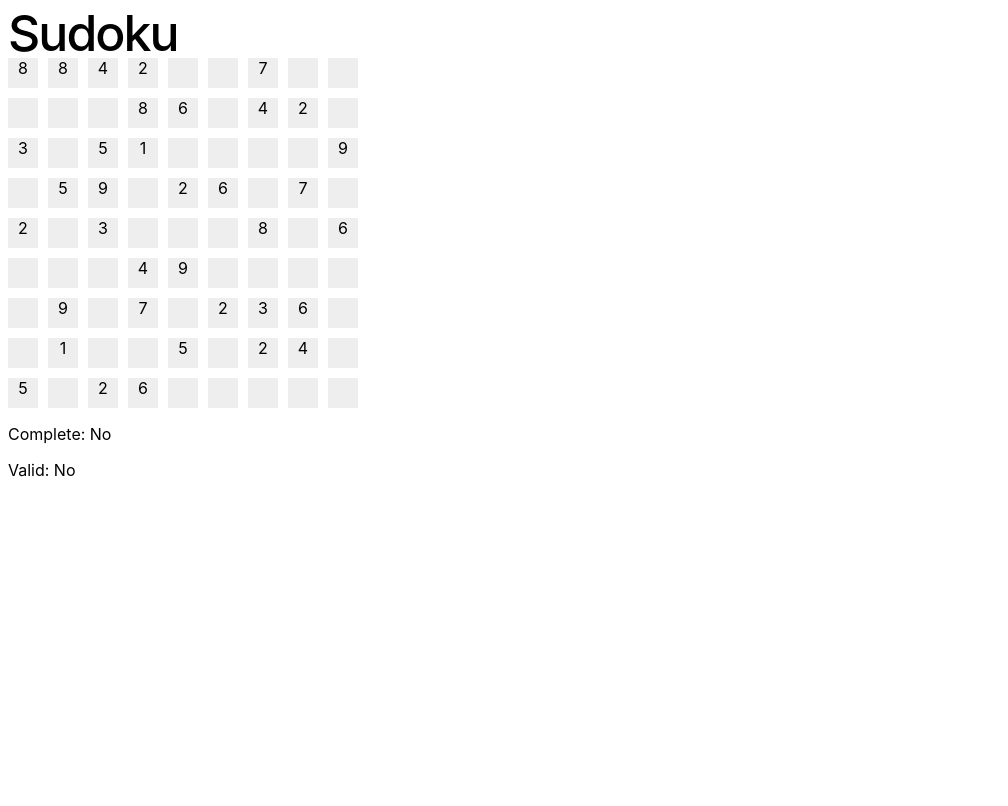
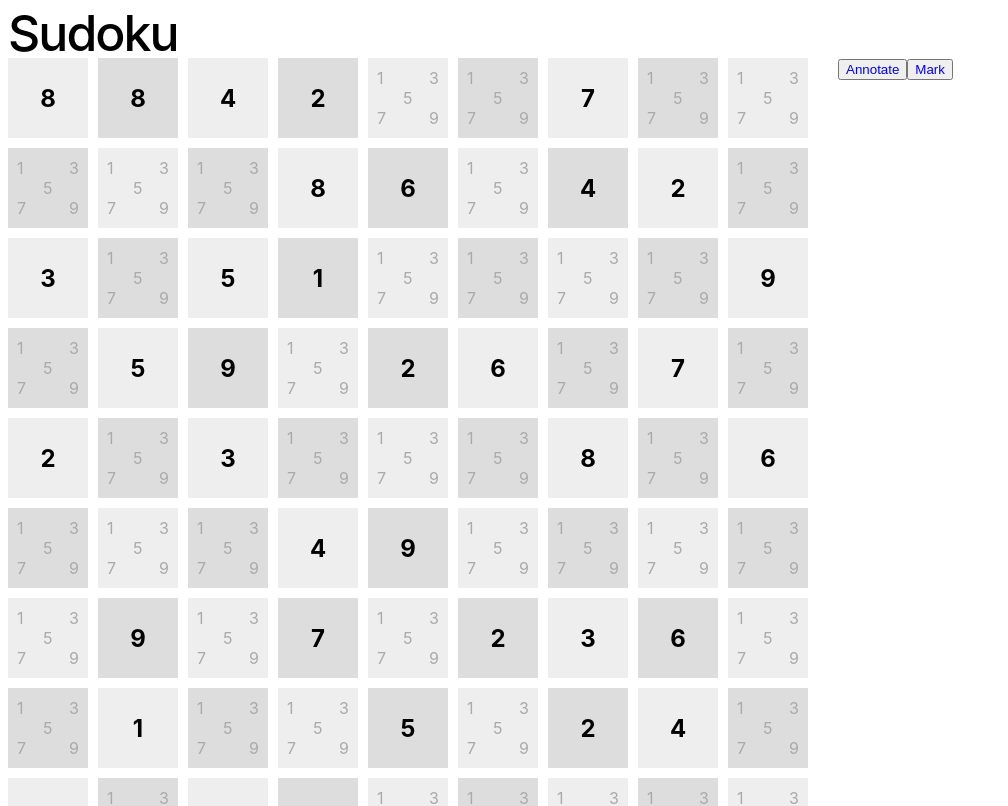
Before and after one commit to cawhitworth/sudoku-ng, an Angular app: page / in a window 1280 px wide. Shown: the top 806 px of the page, without its empty margins (0-1008 px from the left). Built offline with nearby package versions, Linux system fonts and the light colour scheme.

Commit message:
Candidates display; flexible cell content; centering; styling

```diff
--- a/src/app/cell/cell.component.css
+++ b/src/app/cell/cell.component.css
@@ -1,10 +1,28 @@
 .sudoku-cell {
     background: #eee;
-    width: 30px;
-    height: 30px;
-    text-align: center;
+    width: 5em;
+    height: 5em;
+    display: flex;
+    justify-content: center;
+    align-items: center;
+}
+
+.sudoku-cell.other {
+    background: #ddd;
 }
 
 .sudoku-cell.highlighted {
     background: #bee;
 }
+
+.placed-value {
+    font-size: 150%;
+    font-weight: bold;
+}
+
+.candidates {
+    display: grid;
+    grid-template-columns: repeat(3, 1fr);
+    column-gap: 1em;
+    color: #aaa;
+}
--- a/src/app/cell/cell.component.html
+++ b/src/app/cell/cell.component.html
@@ -1,5 +1,17 @@
-<div class="sudoku-cell" [class.highlighted]="highlighted" (click)="cellClick()">
-    {{
-        parentgrid.cells[cellIndex].empty ? '' : parentgrid.cells[cellIndex].value
-    }}
+<div class="sudoku-cell"
+     [class.other]="cellIndex % 2 == 1"
+     [class.highlighted]="highlighted"
+     (click)="cellClick()"
+     [ngSwitch]="parentgrid.cells[cellIndex].empty.toString()"
+     >
+     <div *ngSwitchCase="'false'" class="placed-value">
+        {{
+            parentgrid.cells[cellIndex].value
+        }}
+    </div>
+    <div *ngSwitchCase="'true'" class="candidates">
+        <div *ngFor="let _ of [].constructor(9); let i = index">
+            {{ parentgrid.cells[cellIndex].candidates.includes(i+1) ? (i+1).toString() : ''}}
+        </div>
+    </div>
 </div>
--- a/src/app/grid/grid.component.css
+++ b/src/app/grid/grid.component.css
@@ -1,6 +1,27 @@
+.sudoku-game {
+    display: inline-grid;
+    gap: 30px;
+}
+
 .sudoku-grid {
+    grid-column: 1;
+    grid-row: 1;
     display:inline-grid;
     grid-template-columns: repeat(9, 1fr);
     grid-template-rows: repeat(9, 1fr);
     gap: 10px;
 }
+
+.sudoku-controls {
+    grid-column: 2;
+    grid-row: 1;
+}
+
+.sudoku-controls button {
+    color: blue;
+}
+
+.sudoku-status {
+    grid-column: 1 / 3;
+    grid-row: 2;
+}
--- a/src/app/grid/grid.component.html
+++ b/src/app/grid/grid.component.html
@@ -1,10 +1,15 @@
+<div class="sudoku-game">
     <div class="sudoku-grid">
         <app-cell *ngFor="let _ of [].constructor(81); let i = index"
         [cellIndex]="i" [highlighted]="highlightedCell == i"
         [(parentgrid)]="sudokuGrid" (parentgridChange)="update()" (gridClicked)="gridClicked($event)"
         ></app-cell>
     </div>
-<div>
+    <div class="sudoku-controls">
+        <button>Annotate</button>
+        <button>Mark</button>
+    </div>
+    <div class="sudoku-status">
         <p>
             Complete: {{complete?"Yes":"No"}}
         </p>
@@ -12,3 +17,4 @@
             Valid: {{valid?"Yes":"No"}}
         </p>
     </div>
+</div>
--- a/src/app/sudoku.service.ts
+++ b/src/app/sudoku.service.ts
@@ -63,6 +63,7 @@ export class SudokuService
       let c = this.partial[i];
       if (c === '.') {
         this.grid.cells[i].empty = true;
+        this.grid.cells[i].candidates = [ 1, 3, 5, 7, 9 ];
       } else {
         this.grid.cells[i].value = parseInt(c);
       }
```
Lines whose indentation alone changed are shown as unchanged.
